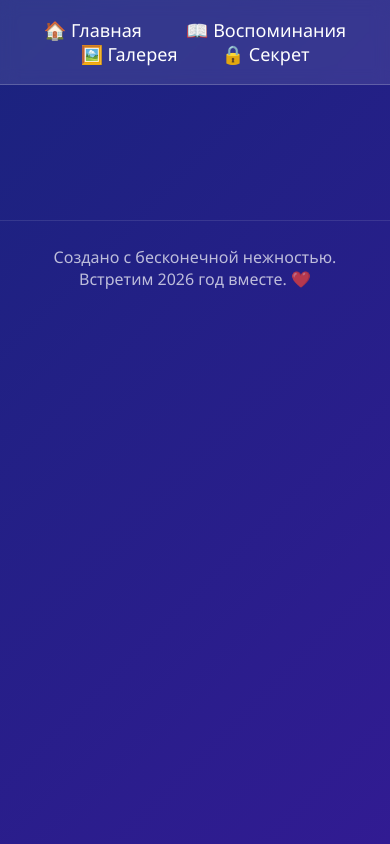
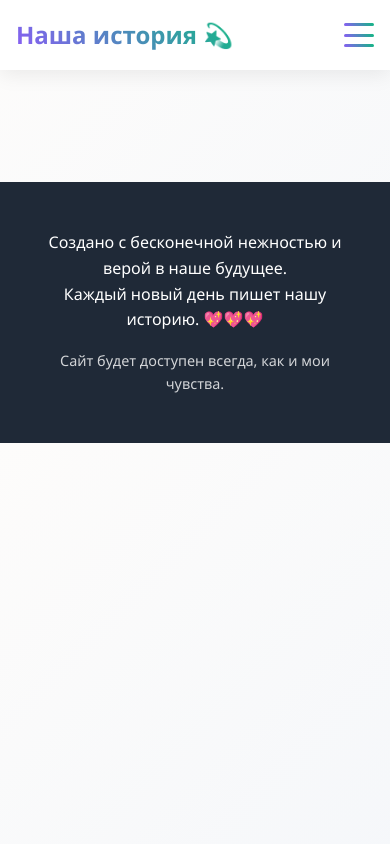
Before and after one commit to alexguschchin-dotcom/msite, a Django app: template love_site/templates/love_site/base.html in a window 390 px wide. Run offline with Django 5.2, Linux system fonts and the light colour scheme; the template is opened without the code that fills it, so the values that code supplies are empty.

Commit message:
Полная замена base.html с адаптивным бургер-меню

```diff
--- a/love_site/templates/love_site/base.html
+++ b/love_site/templates/love_site/base.html
@@ -1,177 +1,223 @@
 <!DOCTYPE html>
 <html lang="ru">
 <head>
+    <meta charset="UTF-8">
+    <!-- Важный тег для адаптивности на телефонах -->
     <meta name="viewport" content="width=device-width, initial-scale=1.0">
-    <meta charset="UTF-8">
-    <meta name="viewport" content="width=device-width, initial-scale=1.0">
-    <title>Для самой особенной 💖 | Наш 2025</title>
+    <title>Для самой особенной 💖 | Наше пространство</title>
     <style>
-        /* Гибкие изображения */
-img {
-    max-width: 100%;
-    height: auto;
+        :root {
+            --primary: #8b5cf6;
+            --secondary: #f59e0b;
+            --accent: #10b981;
+            --dark: #1f2937;
+            --light: #f9fafb;
+        }
+        * {
+            margin: 0;
+            padding: 0;
+            box-sizing: border-box;
+        }
+        body {
+            font-family: 'Segoe UI', Tahoma, Geneva, Verdana, sans-serif;
+            background: linear-gradient(135deg, #fdfcfb 0%, #f5f7fa 100%);
+            color: var(--dark);
+            line-height: 1.6;
+        }
+        /* ================= НАВИГАЦИЯ С БУРГЕРОМ ================= */
+        .navbar {
+            background: white;
+            box-shadow: 0 4px 20px rgba(0, 0, 0, 0.08);
+            padding: 1.2rem 2rem;
+            position: sticky;
+            top: 0;
+            z-index: 1000;
+            display: flex;
+            justify-content: space-between;
+            align-items: center;
+            flex-wrap: wrap;
+        }
+        .logo {
+            font-size: 1.8rem;
+            font-weight: 800;
+            background: linear-gradient(45deg, var(--primary), var(--accent));
+            -webkit-background-clip: text;
+            background-clip: text;
+            color: transparent;
+        }
+        /* Кнопка бургера (изначально скрыта на ПК) */
+        .burger-btn {
+            display: none;
+            flex-direction: column;
+            justify-content: space-between;
+            width: 30px;
+            height: 24px;
+            background: transparent;
+            border: none;
+            cursor: pointer;
+            padding: 0;
+            z-index: 1001;
+        }
+        .burger-btn span {
             display: block;
+            height: 3px;
+            width: 100%;
+            background: linear-gradient(45deg, var(--primary), var(--accent));
+            border-radius: 3px;
+            transition: all 0.3s ease;
         }
-        * { margin: 0; padding: 0; box-sizing: border-box; }
-        body {
-            font-family: 'Segoe UI', Tahoma, sans-serif;
-            background: linear-gradient(135deg, #1a237e, #311b92);
-            color: #fff;
-            min-height: 100vh;
-            padding-top: 70px;
-            text-align: center;
+        /* Обычное меню (для компьютеров) */
+        .nav-links {
+            display: flex;
+            gap: 2rem;
+            flex-wrap: wrap;
         }
-        nav {
-            background: rgba(255, 255, 255, 0.1);
-            backdrop-filter: blur(8px);
-            padding: 18px;
+        .nav-links a {
+            color: var(--dark);
+            text-decoration: none;
+            font-weight: 600;
+            font-size: 1.1rem;
+            padding: 0.5rem 1rem;
+            border-radius: 50px;
+            transition: all 0.3s ease;
+            display: flex;
+            align-items: center;
+            gap: 0.5rem;
+        }
+        .nav-links a:hover {
+            background: linear-gradient(45deg, var(--primary), var(--accent));
+            color: white;
+            transform: translateY(-2px);
+        }
+
+        /* ================= ГЛАВНЫЙ КОНТЕНТ ================= */
+        .container {
+            max-width: 1200px;
+            margin: 0 auto;
+            padding: 2rem;
+        }
+        /* Стили для остального контента, который будет вставляться */
+        {% block extra_css %}{% endblock %}
+
+        /* ================= АДАПТИВНОСТЬ ДЛЯ ТЕЛЕФОНОВ ================= */
+        @media (max-width: 768px) {
+            /* Показываем кнопку бургера на телефонах */
+            .burger-btn {
+                display: flex;
+            }
+            /* Меню на телефонах: скрыто, вертикальное, на весь экран */
+            .nav-links {
+                display: none;
+                flex-direction: column;
                 position: fixed;
                 top: 0;
+                left: 0;
                 width: 100%;
-            z-index: 1000;
-            border-bottom: 1px solid rgba(255, 255, 255, 0.2);
+                height: 100vh;
+                background: rgba(255, 255, 255, 0.98);
+                backdrop-filter: blur(10px);
+                padding: 6rem 2rem 2rem;
+                gap: 1.5rem;
+                z-index: 999;
+                overflow-y: auto;
             }
-        nav a {
-            color: #fff;
-            text-decoration: none;
-            margin: 0 20px;
-            font-size: 18px;
-            font-weight: 500;
-            transition: color 0.3s;
-        }
-        nav a:hover { color: #ffd700; }
-        .container {
-            max-width: 1000px;
-            margin: 40px auto;
-            padding: 30px;
-        }
-        .countdown {
-            font-size: 3.2em;
-            color: #ffd700;
-            margin: 30px 0;
-            text-shadow: 0 0 15px rgba(255, 215, 0, 0.5);
-            font-family: monospace;
-        }
-        .btn {
-            display: inline-block;
-            background: linear-gradient(45deg, #ff4081, #f50057);
-            color: white;
-            padding: 14px 32px;
-            border-radius: 50px;
-            text-decoration: none;
-            margin: 15px;
-            font-size: 18px;
-            font-weight: bold;
-            box-shadow: 0 6px 15px rgba(255, 64, 129, 0.4);
-            transition: transform 0.3s;
-        }
-        .btn:hover { transform: translateY(-5px); }
-        .memory-card {
-            background: rgba(255, 255, 255, 0.05);
-            border-radius: 16px;
-            padding: 25px;
-            margin: 25px auto;
-            max-width: 800px;
-            border: 1px solid rgba(255, 255, 255, 0.1);
-            text-align: left;
-        }
-        footer {
-            margin-top: 50px;
-            padding: 25px;
-            color: rgba(255, 255, 255, 0.7);
-            border-top: 1px solid rgba(255, 255, 255, 0.1);
-        }
-        /* ===================== АДАПТИВНОСТЬ ДЛЯ ТЕЛЕФОНОВ ===================== */
-/* Стили сработают на экранах уже 768px (планшеты и телефоны) */
-@media (max-width: 768px) {
-    /* 1. Навигация: сделаем меню вертикальным */
-    .nav-links {
-        flex-direction: column;
-        gap: 1rem;
-        margin-top: 1rem;
+            /* Когда меню открыто, добавляем этот класс через JS */
+            .nav-links.active {
+                display: flex;
             }
             .nav-links a {
-        margin-left: 0;
-        text-align: center;
-        padding: 0.8rem;
-        background: rgba(255,255,255,0.1);
-        border-radius: 8px;
+                font-size: 1.3rem;
+                padding: 1.2rem;
+                border-radius: 12px;
+                justify-content: center;
+                border: 1px solid rgba(0,0,0,0.05);
             }
-
-    /* 2. Главный заголовок: уменьшим размер */
-    .hero h1 {
-        font-size: 2.5rem;
-        line-height: 1.2;
+            /* Анимация бургера в "открытом" состоянии (превращается в крестик) */
+            .burger-btn.active span:nth-child(1) {
+                transform: translateY(10px) rotate(45deg);
             }
-
-    /* 3. Карточки на главной: сделаем одну колонку */
-    .cards-grid {
-        grid-template-columns: 1fr;
+            .burger-btn.active span:nth-child(2) {
+                opacity: 0;
             }
-
-    /* 4. Галерея (все фото): одна колонка */
-    .gallery-grid,
-    .photo-grid {
-        grid-template-columns: 1fr;
-        gap: 1.5rem;
+            .burger-btn.active span:nth-child(3) {
+                transform: translateY(-10px) rotate(-45deg);
             }
-
-    /* 5. Воспоминания: уменьшим отступы */
-    .memory-card {
+            /* Адаптивность основного контейнера */
+            .container {
                 padding: 1.5rem;
             }
-
-    /* 6. Секретное сообщение: уменьшим отступы контейнера */
-    .secret-container {
-        padding: 2rem;
-        width: 95%;
         }
-
-    /* 7. Кнопки: сделаем удобными для нажатия */
-    .btn {
-        display: block;
-        width: 100%;
-        text-align: center;
+        @media (max-width: 480px) {
+            .navbar {
                 padding: 1rem;
             }
-}
-
-/* Стили для очень маленьких экранов (уже 480px) */
-@media (max-width: 480px) {
-    .hero h1 {
-        font-size: 2rem;
-    }
-    .header h1 {
-        font-size: 2.2rem;
-    }
-    .navbar {
-        flex-direction: column;
-        align-items: flex-start;
-    }
-    .nav-links {
-        width: 100%;
+            .logo {
+                font-size: 1.5rem;
             }
         }
     </style>
+    <!-- Блок для добавления своих стилей на других страницах -->
+    {% block extra_head %}{% endblock %}
 </head>
 <body>
-    <nav>
-        <a href="/">🏠 Главная</a>
-        <a href="/memories/">📖 Воспоминания</a>
-        <a href="/gallery/">🖼️ Галерея</a>
-        <a href="/secret/">🔒 Секрет</a>
+    <!-- НАВИГАЦИЯ -->
+    <nav class="navbar">
+        <div class="logo">Наша история 💫</div>
+        <!-- Кнопка бургера (видна только на телефонах) -->
+        <button class="burger-btn" aria-label="Открыть меню">
+            <span></span>
+            <span></span>
+            <span></span>
+        </button>
+        <!-- Само меню -->
+        <div class="nav-links">
+            <a href="/main/"><span>🏠</span> Главная</a>
+            <a href="/memories/"><span>📖</span> Воспоминания</a>
+            <a href="/gallery/"><span>🖼️</span> Галерея</a>
+            <a href="/treasure/"><span>👶</span> Маленькое сокровище</a>
+            <a href="/our-photos/"><span>💑</span> Наши фото</a>
+            <a href="/secret/"><span>🔒</span> Секретное послание</a>
+        </div>
     </nav>
 
+    <!-- ОСНОВНОЕ СОДЕРЖИМОЕ СТРАНИЦ -->
     <div class="container">
         {% block content %}
+        <!-- Сюда будет подставляться содержимое других страниц (main.html, gallery.html и т.д.) -->
         {% endblock %}
     </div>
 
-    <footer>
-        Создано с бесконечной нежностью. Встретим 2026 год вместе. ❤️
+    <!-- ПОДВАЛ -->
+    <footer style="text-align: center; padding: 3rem 2rem; background: var(--dark); color: white; margin-top: 4rem;">
+        <p>Создано с бесконечной нежностью и верой в наше будущее.</p>
+        <p>Каждый новый день пишет нашу историю. <span style="color:#ff6b6b; animation: heartbeat 1.5s infinite; display: inline-block;">💖💖💖</span></p>
+        <p style="margin-top: 1rem; font-size: 0.9em; opacity: 0.8;">Сайт будет доступен всегда, как и мои чувства.</p>
     </footer>
 
-    {% block scripts %}
-    {% endblock %}
+    <!-- СКРИПТ ДЛЯ РАБОТЫ БУРГЕР-МЕНЮ -->
+    <script>
+        document.addEventListener('DOMContentLoaded', function() {
+            const burgerBtn = document.querySelector('.burger-btn');
+            const navLinks = document.querySelector('.nav-links');
+
+            if (burgerBtn && navLinks) {
+                // Открытие/закрытие меню по клику на бургер
+                burgerBtn.addEventListener('click', function() {
+                    navLinks.classList.toggle('active');
+                    burgerBtn.classList.toggle('active');
+                });
+
+                // Закрытие меню при клике на любую ссылку внутри него
+                navLinks.querySelectorAll('a').forEach(link => {
+                    link.addEventListener('click', () => {
+                        navLinks.classList.remove('active');
+                        burgerBtn.classList.remove('active');
+                    });
+                });
+            }
+        });
+    </script>
+    <!-- Блок для добавления своих скриптов на других страницах -->
+    {% block extra_scripts %}{% endblock %}
 </body>
 </html>
```
Lines whose indentation alone changed are shown as unchanged.
